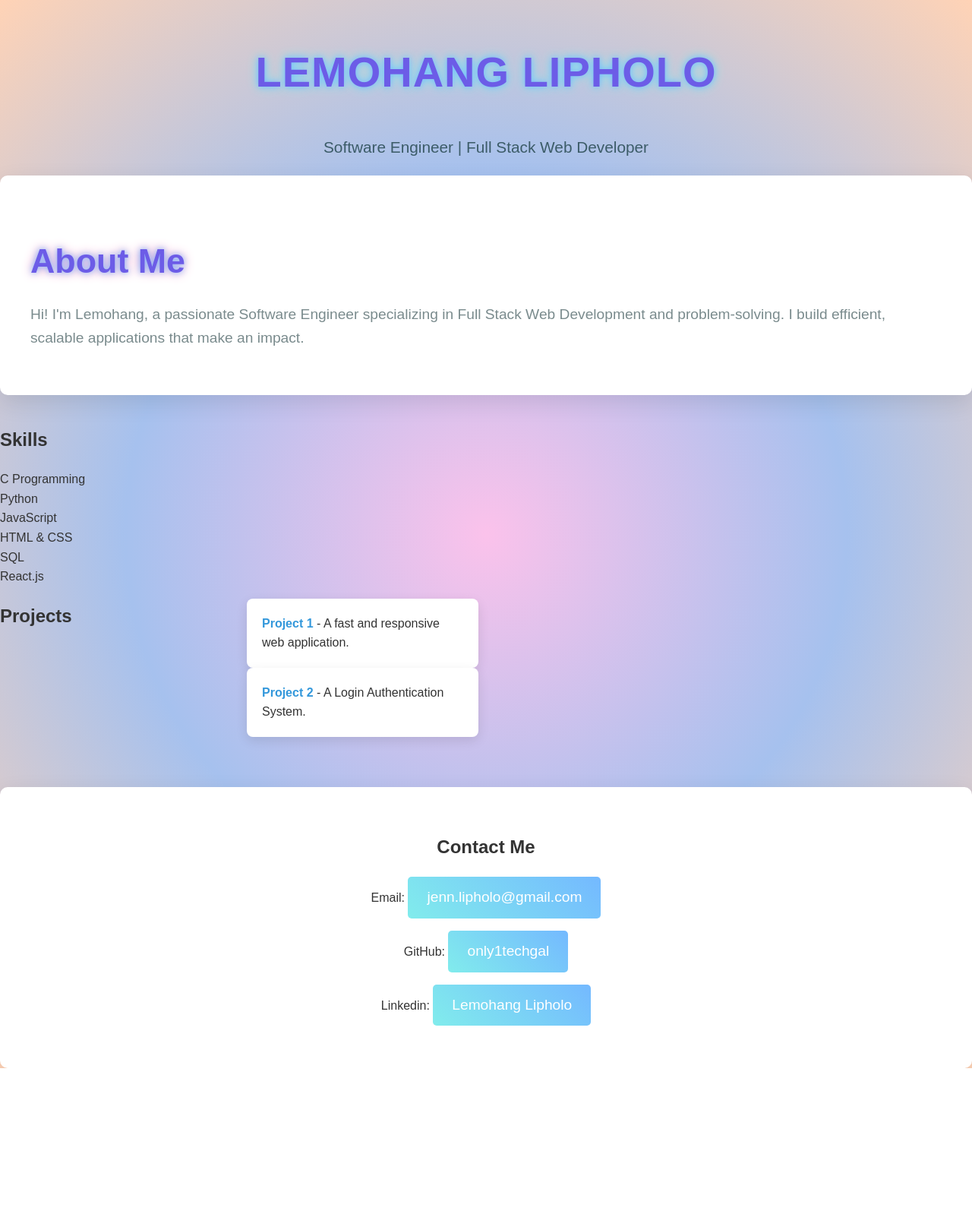
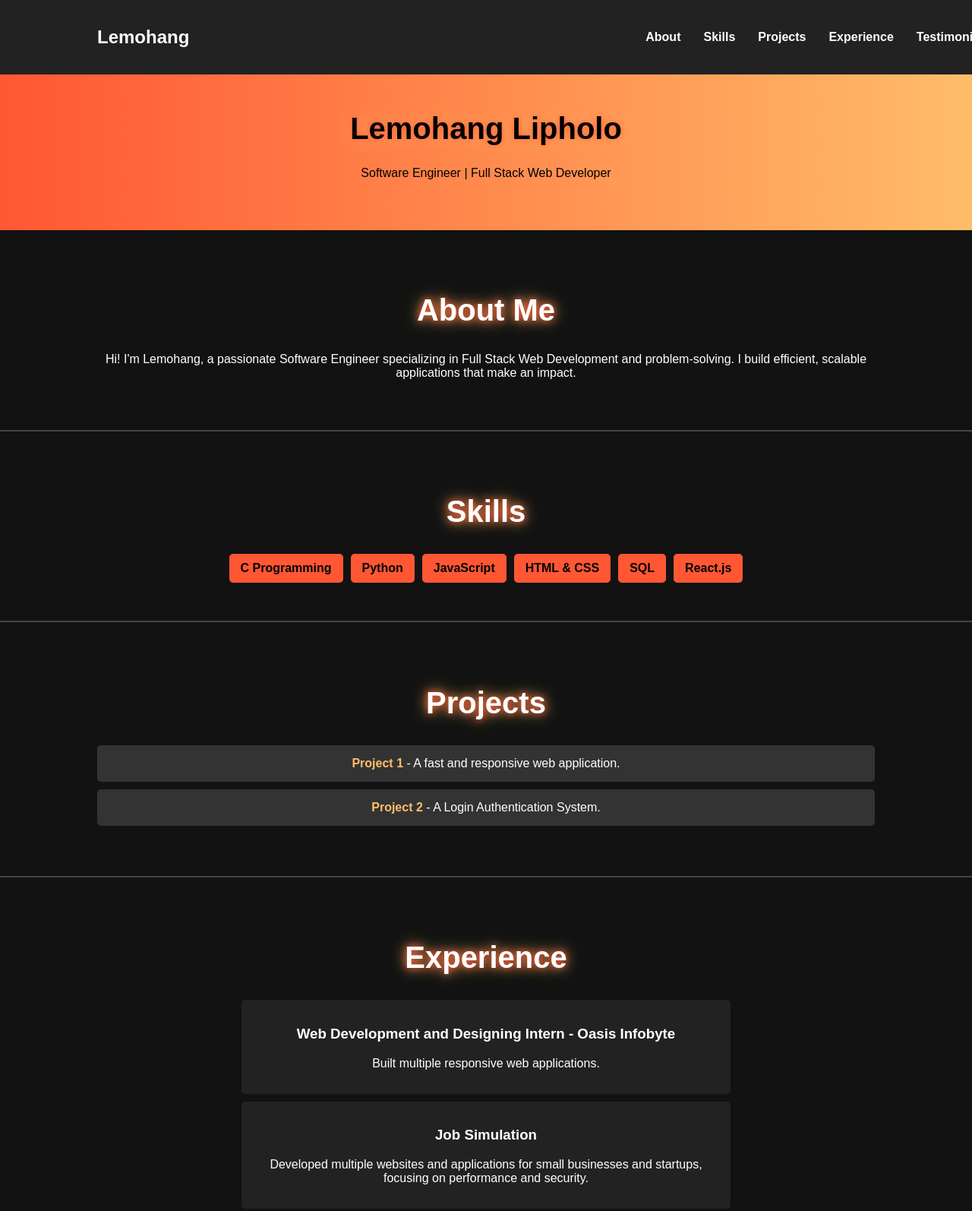
Before and after one commit to only1techgal/only1techgal.github.io, a plain HTML site: page index.html in a window 1280 px wide. Shown: the top 1594 px of the page at 76% size. Before the commit the page ends 1406 px from the top, so only its background shows below. Drawn offline with Linux system fonts and the light colour scheme.

Commit message:
My Portfolio

```diff
--- a/css/styles.css
+++ b/css/styles.css
@@ -1,139 +1,141 @@
-/* General styles */
+/* General Styling */
 body {
-    font-family: 'Arial', sans-serif;
-    background: radial-gradient(circle, #fbc2eb, #a6c1ee, #ffd3b6); /* Soft pastel gradient */
-    color: #333; /* Darker text for readability */
+    font-family: Arial, sans-serif;
     margin: 0;
     padding: 0;
-    line-height: 1.6;
+    background-color: #121212;
+    color: white;
+    text-align: center;
 }
 
-/* Container */
-.container {
-    width: 85%;
-    margin: 0 auto;
-    padding: 20px;
-    background: rgba(255, 255, 255, 0.9); /* Semi-transparent white */
-    border-radius: 15px;
-    box-shadow: 0 4px 15px rgba(0, 0, 0, 0.2);
-    max-width: 500px;
+h1, h2 {
+    font-weight: bold;
+}
+
+/* Navigation Bar */
+.navbar {
+    display: flex;
+    justify-content: space-between;
+    align-items: center;
+    background: #222;
+    padding: 15px 10%;
+    position: fixed;
+    width: 100%;
+    top: 0;
+    left: 0;
+    z-index: 1000;
+}
+
+.navbar .logo {
+    font-size: 24px;
+    font-weight: bold;
+}
+
+.nav-links {
+    list-style: none;
+    display: flex;
+}
+
+.nav-links li {
+    margin: 0 15px;
+}
+
+.nav-links a {
+    text-decoration: none;
+    color: white;
+    font-weight: bold;
+    transition: 0.3s;
+}
+
+.nav-links a:hover {
+    color: #ff5733;
 }
 
 /* Header */
 header {
-    text-align: center;
-    margin-top: 50px;
+    padding: 120px 20px 50px;
+    background: linear-gradient(to right, #ff5733, #ffbd69);
+    color: black;
 }
 
-header h1 {
-    font-size: 3.5em;
-    color: #6c5ce7; /* Light purple */
-    text-shadow: 0 0 8px #74b9ff, 0 0 15px #81ecec; /* Glowing effect */
-    text-transform: uppercase;
-    letter-spacing: 1px;
+.glow-text {
+    font-size: 2.5em;
+    text-shadow: 0 0 10px #ff5733, 0 0 20px #ffbd69;
 }
 
-header p {
-    font-size: 1.3em;
-    color: #3c5c68; /* Deep teal */
+/* Sections */
+section {
+    padding: 50px 10%;
+    border-bottom: 2px solid #444;
 }
 
-/* About Section */
-.about {
-    background-color: #ffffff;
-    border-radius: 10px;
-    padding: 40px;
-    box-shadow: 0px 10px 30px rgba(0, 0, 0, 0.1);
-    margin-bottom: 40px;
+.skills-list {
+    display: flex;
+    flex-wrap: wrap;
+    justify-content: center;
+    gap: 10px;
 }
 
-.about h2 {
-    color: #6c5ce7; /* Vibrant amber */
-    font-size: 2.8em;
-    text-shadow: 0 0 8px #74b9ff, 0 0 15px #ec81bc;
-    margin-bottom: 15px;
+.skill {
+    background: #ff5733;
+    color: black;
+    padding: 10px 15px;
+    border-radius: 5px;
+    font-weight: bold;
 }
 
-.about p {
-    font-size: 1.2em;
-    color: #7a8b8d; /* Soft gray */
-}
-
-/* Project Section */
-.projects {
-    display: grid;
-    grid-template-columns: repeat(auto-fill, minmax(280px, 1fr));
-    gap: 20px;
-    margin-bottom: 50px;
-}
-
+/* Projects */
 .projects ul {
     list-style: none;
     padding: 0;
 }
 
 .projects li {
-    background-color: #ffffff;
-    padding: 20px;
-    border-radius: 8px;
-    box-shadow: 0px 5px 15px rgba(0, 0, 0, 0.1);
-    transition: all 0.3s ease-in-out;
-}
-
-.projects li:hover {
-    transform: translateY(-5px);
-    box-shadow: 0px 15px 25px rgba(0, 0, 0, 0.2);
+    background: #333;
+    padding: 15px;
+    margin: 10px 0;
+    border-radius: 5px;
 }
 
 .projects a {
-    color: #3498db; /* Bright blue */
+    color: #ffbd69;
     text-decoration: none;
     font-weight: bold;
-    transition: all 0.3s ease-in-out;
 }
 
 .projects a:hover {
-    color: #2980b9; /* Darker blue */
     text-decoration: underline;
 }
 
-/* Contact Section */
-.contact {
-    background-color: #ffffff;
-    border-radius: 10px;
-    padding: 40px;
-    box-shadow: 0px 10px 30px rgba(0, 0, 0, 0.1);
-    text-align: center;
+/* Experience */
+.experience-card {
+    background: #222;
+    padding: 15px;
+    margin: 10px auto;
+    width: 60%;
+    border-radius: 5px;
 }
 
-.contact a {
-    display: inline-block;
-    background: linear-gradient(45deg, #81ecec, #74b9ff); /* Soft blue-green gradient */
-    color: white;
-    padding: 12px 25px;
+/* Testimonials */
+.testimonial {
+    background: #444;
+    padding: 15px;
     border-radius: 5px;
-    text-decoration: none;
-    font-size: 1.2em;
-    transition: all 0.3s ease-in-out;
+    margin: 10px auto;
+    width: 50%;
 }
 
-.contact a:hover {
-    background-color: #e36b6b; /* Darker coral */
-    transform: translateY(-2px);
-    box-shadow: 0px 5px 20px rgba(0, 0, 0, 0.1);
+/* Contact */
+.contact a {
+    color: #ffbd69;
+    text-decoration: none;
+    font-weight: bold;
 }
 
-/* Responsive Design */
-@media (max-width: 768px) {
-    .container {
-        width: 90%;
-    }
-
-    header h1 {
-        font-size: 2.8em;
-    }
-
-    .about, .contact {
-        padding: 30px;
-    }
+/* Footer */
+footer {
+    padding: 20px;
+    background: #222;
+    text-align: center;
+    margin-top: 20px;
 }
--- a/index.html
+++ b/index.html
@@ -5,8 +5,22 @@
     <meta name="viewport" content="width=device-width, initial-scale=1.0">
     <title>Lemohang Lipholo | Software Engineer</title>
     <link rel="stylesheet" href="css/styles.css">
+    <script defer src="js/script.js"></script>
 </head>
 <body>
+
+    <!-- Navigation Bar -->
+    <nav class="navbar">
+        <h2 class="logo">Lemohang</h2>
+        <ul class="nav-links">
+            <li><a href="#about">About</a></li>
+            <li><a href="#skills">Skills</a></li>
+            <li><a href="#projects">Projects</a></li>
+            <li><a href="#experience">Experience</a></li>
+            <li><a href="#testimonials">Testimonials</a></li>
+            <li><a href="#contact">Contact</a></li>
+        </ul>
+    </nav>
 
     <!-- Header Section -->
     <header>
@@ -15,13 +29,13 @@
     </header>
 
     <!-- About Me -->
-    <section class="about">
+    <section id="about"class="about">
         <h2 class="glow-text">About Me</h2>
         <p>Hi! I'm Lemohang, a passionate Software Engineer specializing in Full Stack Web Development and problem-solving. I build efficient, scalable applications that make an impact.</p>
     </section>
 
     <!-- Skills -->
-    <section class="skills">
+    <section id="skills"class="skills">
         <h2 class="glow-text">Skills</h2>
         <div class="skills-list">
             <div class="skill">C Programming</div>
@@ -34,12 +48,25 @@
     </section>
 
     <!-- Projects -->
-    <section class="projects">
+    <section id="projects"class="projects">
         <h2 class="glow-text">Projects</h2>
         <ul>
             <li><a href="https://github.com/only1techgal/">Project 1</a> - A fast and responsive web application.</li>
             <li><a href="https://github.com/only1techgal/OIBSIP_TASK4">Project 2</a> - A Login Authentication System.</li>
         </ul>
+    </section>
+
+    <!-- Experience Section -->
+    <section id="experience" class="experience">
+        <h2 class="glow-text">Experience</h2>
+        <div class="experience-card">
+            <h3> Web Development and Designing Intern - Oasis Infobyte</h3>
+            <p>Built multiple responsive web applications.</p>
+        </div>
+        <div class="experience-card">
+            <h3>Job Simulation</h3>
+            <p>Developed multiple websites and applications for small businesses and startups, focusing on performance and security.</p>
+        </div>
     </section>
 
     <!-- Contact -->
```
